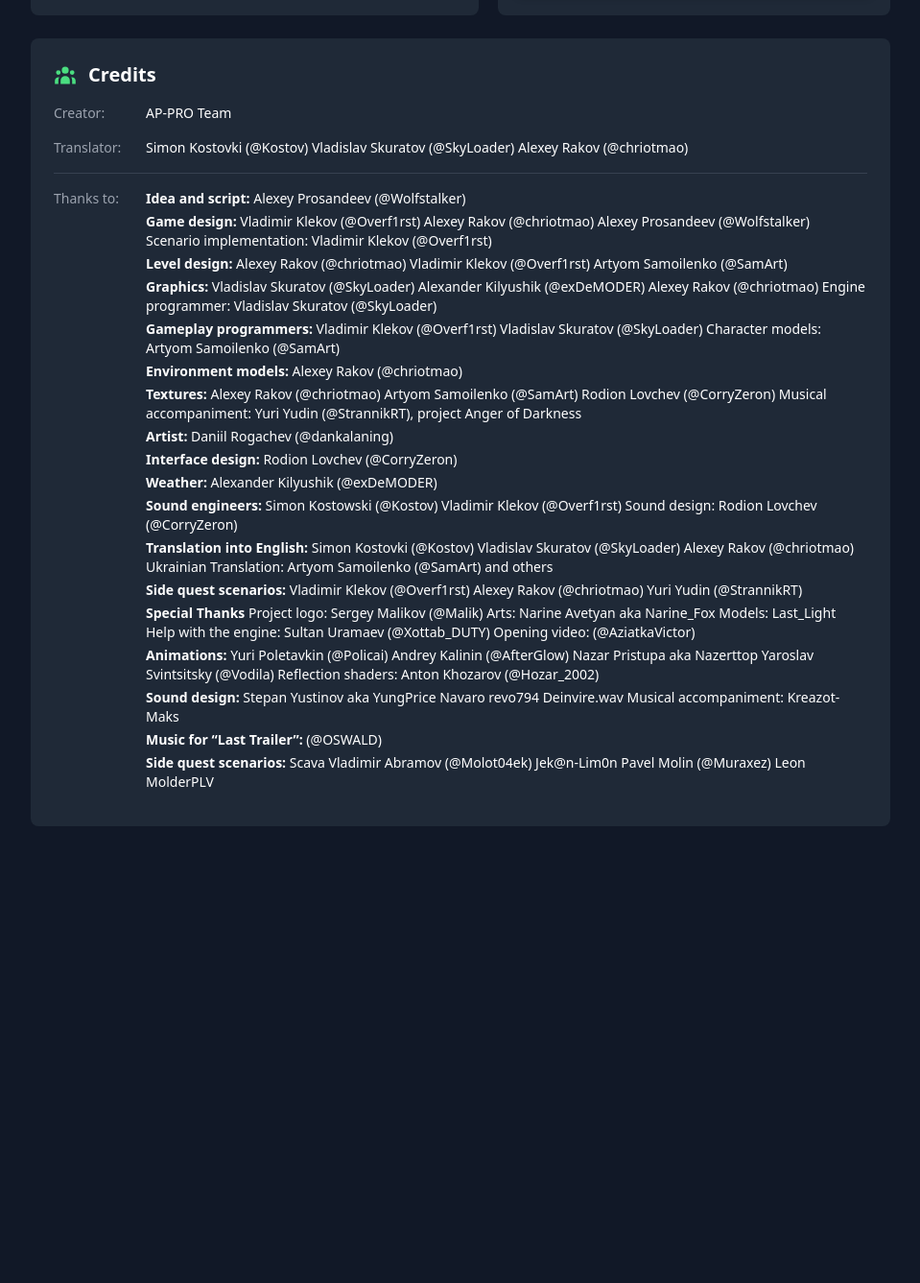
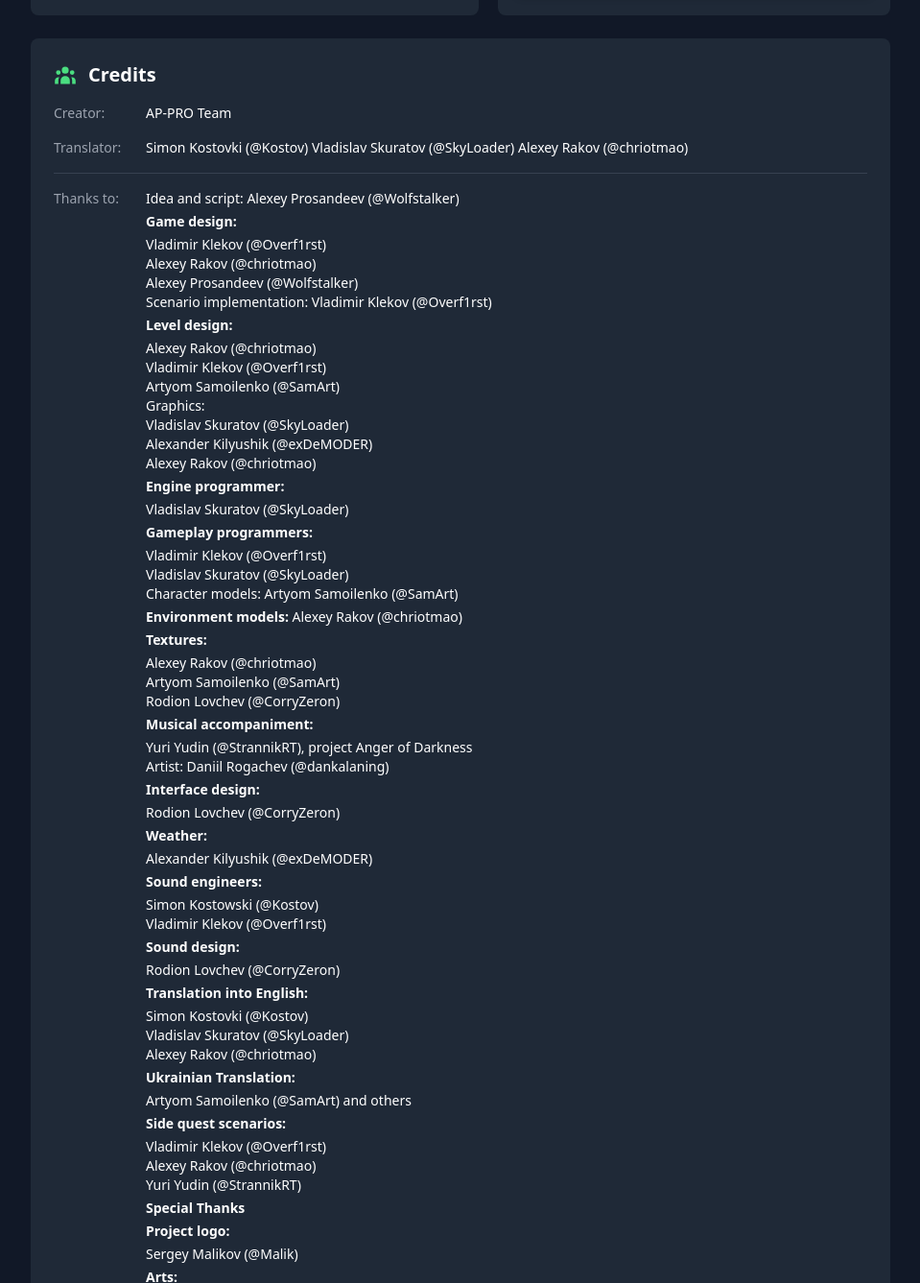
Before and after one commit to Cheekitos/CSMA, a Jekyll site: the page built from _mods/true-stalker.md, in a window 1280 px wide and 1400 px high, scrolled down 1317 px, cut to the strip 63-1400 px from the top of the window. Shown: the whole strip at 96% size, without its empty margins (160-1119 px from the left). Built offline with Jekyll 4.4.1, drawn with Linux system fonts in a browser that asks for light colours; nearby versions of some CDN libraries; before the commit the page ends 2257 px from its top, so only the background shows below that; some of the changed lines change nothing that is shown; some of the changed text lies outside the part shown.

Commit message:
Update true-stalker.md

```diff
--- a/_mods/true-stalker.md
+++ b/_mods/true-stalker.md
@@ -1,6 +1,6 @@
 ---
 title: "True Stalker"
-rating: 4.0
+rating: 4
 standalone: true
 lowspec_friendly: false
 must_play: false
@@ -8,7 +8,7 @@ platform: "Call of Pripyat"
 engine: "OpenXRay"
 release_date: "2023-12-21"
 short_description: "A brand new story in a vibrant and dangerous Zone, with a level of polish and quality so high it could pass for an official sequel. Great world design, custom UI, new audio, balanced and challenging gameplay, and the OG games spirit."
-description: "True Stalker is a large-scale S.T.A.L.K.E.R. mod built with care: atmospheric visuals, professional voice acting, a redesigned interface, and solid gunplay powered by GUNSLINGER.<br> Technically, it's a brilliant mod with fantastic presentation. Well optimized and stable, it truly feels like a modern STALKER game that managed to retain the gameplay style and mood of the original games. It suffers from a weak narrative and main plot that lacks motivation, structure, and payoff, which undermines a bit the crazy potential of this mod. It's still an interesting and fun adventure worth playing at least once. Don't forget to count how many times the main protagonist gets knocked off!"
+description: "True Stalker is a large-scale S.T.A.L.K.E.R. mod built with care: atmospheric visuals, professional voice acting, a redesigned interface, and solid gunplay powered by GUNSLINGER.<br>Technically, it's a brilliant mod with fantastic presentation. Well optimized and stable, it truly feels like a modern STALKER game that managed to retain the gameplay style and mood of the original games. It suffers however from a weak narrative and main plot that lacks motivation, structure, and payoff, which undermines a bit the crazy potential of this mod. It's still an interesting and fun adventure worth playing at least once. Don't forget to count how many times the main protagonist gets knocked off!"
 
 gallery_images:
   - ""
@@ -41,90 +41,114 @@ translation_by: |
   Vladislav Skuratov (@SkyLoader)
   Alexey Rakov (@chriotmao)
 additional_credits: |
-  **Idea and script:** Alexey Prosandeev (@Wolfstalker)
+  Idea and script: Alexey Prosandeev (@Wolfstalker)
 
   **Game design:**
-  Vladimir Klekov (@Overf1rst)
-  Alexey Rakov (@chriotmao)
-  Alexey Prosandeev (@Wolfstalker)
-  Scenario implementation: Vladimir Klekov (@Overf1rst)
+  * Vladimir Klekov (@Overf1rst)
+  * Alexey Rakov (@chriotmao)
+  * Alexey Prosandeev (@Wolfstalker)
+  * Scenario implementation: Vladimir Klekov (@Overf1rst)
 
   **Level design:**
-  Alexey Rakov (@chriotmao)
-  Vladimir Klekov (@Overf1rst)
-  Artyom Samoilenko (@SamArt)
+  * Alexey Rakov (@chriotmao)
+  * Vladimir Klekov (@Overf1rst)
+  * Artyom Samoilenko (@SamArt)
+  * Graphics:
+  * Vladislav Skuratov (@SkyLoader)
+  * Alexander Kilyushik (@exDeMODER)
+  * Alexey Rakov (@chriotmao)
 
-  **Graphics:**
-  Vladislav Skuratov (@SkyLoader)
-  Alexander Kilyushik (@exDeMODER)
-  Alexey Rakov (@chriotmao)
-  Engine programmer: Vladislav Skuratov (@SkyLoader)
+  **Engine programmer:**
+  * Vladislav Skuratov (@SkyLoader)
 
   **Gameplay programmers:**
-  Vladimir Klekov (@Overf1rst)
-  Vladislav Skuratov (@SkyLoader)
-  Character models: Artyom Samoilenko (@SamArt)
+  * Vladimir Klekov (@Overf1rst)
+  * Vladislav Skuratov (@SkyLoader)
+  * Character models: Artyom Samoilenko (@SamArt)
 
-  **Environment models:** Alexey Rakov (@chriotmao)
+  **Environment models:**
+  Alexey Rakov (@chriotmao)
 
   **Textures:**
-  Alexey Rakov (@chriotmao)
-  Artyom Samoilenko (@SamArt)
-  Rodion Lovchev (@CorryZeron)
-  Musical accompaniment: Yuri Yudin (@StrannikRT), project Anger of Darkness
+  * Alexey Rakov (@chriotmao)
+  * Artyom Samoilenko (@SamArt)
+  * Rodion Lovchev (@CorryZeron)
 
-  **Artist:** Daniil Rogachev (@dankalaning)
+  **Musical accompaniment:**
+  * Yuri Yudin (@StrannikRT), project Anger of Darkness
+  * Artist: Daniil Rogachev (@dankalaning)
 
-  **Interface design:** Rodion Lovchev (@CorryZeron)
+  **Interface design:**
+  * Rodion Lovchev (@CorryZeron)
 
-  **Weather:** Alexander Kilyushik (@exDeMODER)
+  **Weather:**
+  * Alexander Kilyushik (@exDeMODER)
 
   **Sound engineers:**
-  Simon Kostowski (@Kostov)
-  Vladimir Klekov (@Overf1rst)
-  Sound design: Rodion Lovchev (@CorryZeron)
+  * Simon Kostowski (@Kostov)
+  * Vladimir Klekov (@Overf1rst)
+
+  **Sound design:**
+  * Rodion Lovchev (@CorryZeron)
 
   **Translation into English:**
-  Simon Kostovki (@Kostov)
-  Vladislav Skuratov (@SkyLoader)
-  Alexey Rakov (@chriotmao)
-  Ukrainian Translation: Artyom Samoilenko (@SamArt) and others
+  * Simon Kostovki (@Kostov)
+  * Vladislav Skuratov (@SkyLoader)
+  * Alexey Rakov (@chriotmao)
+
+  **Ukrainian Translation:**
+  * Artyom Samoilenko (@SamArt) and others
 
   **Side quest scenarios:**
-  Vladimir Klekov (@Overf1rst)
-  Alexey Rakov (@chriotmao)
-  Yuri Yudin (@StrannikRT)
+  * Vladimir Klekov (@Overf1rst)
+  * Alexey Rakov (@chriotmao)
+  * Yuri Yudin (@StrannikRT)
 
   **Special Thanks**
-  Project logo: Sergey Malikov (@Malik)
-  Arts: Narine Avetyan aka Narine_Fox
-  Models: Last_Light
-  Help with the engine: Sultan Uramaev (@Xottab_DUTY)
-  Opening video: (@AziatkaVictor)
+
+  **Project logo:**
+  * Sergey Malikov (@Malik)
+
+  **Arts:**
+  * Narine Avetyan aka Narine_Fox
+
+  **Models:**
+  * Last_Light
+
+  **Help with the engine:**
+  * Sultan Uramaev (@Xottab_DUTY)
+
+  **Opening video:**
+  * (@AziatkaVictor)
 
   **Animations:**
-  Yuri Poletavkin (@Policai)
-  Andrey Kalinin (@AfterGlow)
-  Nazar Pristupa aka Nazerttop
-  Yaroslav Svintsitsky (@Vodila)
-  Reflection shaders: Anton Khozarov (@Hozar_2002)
+  * Yuri Poletavkin (@Policai)
+  * Andrey Kalinin (@AfterGlow)
+  * Nazar Pristupa aka Nazerttop
+  * Yaroslav Svintsitsky (@Vodila)
+
+  **Reflection shaders:**
+  * Anton Khozarov (@Hozar_2002)
 
   **Sound design:**
-  Stepan Yustinov aka YungPrice
-  Navaro
-  revo794
-  Deinvire.wav
-  Musical accompaniment: Kreazot-Maks
+  * Stepan Yustinov aka YungPrice
+  * Navaro
+  * revo794
+  * Deinvire.wav
 
-  **Music for "Last Trailer":** (@OSWALD)
+  **Musical accompaniment:**
+  * Kreazot-Maks
+
+  **Music for "Last Trailer":**
+  * (@OSWALD)
 
   **Side quest scenarios:**
-  Scava
-  Vladimir Abramov (@Molot04ek)
-  Jek@n-Lim0n
-  Pavel Molin (@Muraxez)
-  Leon
-  MolderPLV
+  * Scava
+  * Vladimir Abramov (@Molot04ek)
+  * Jek@n-Lim0n
+  * Pavel Molin (@Muraxez)
+  * Leon
+  * MolderPLV
 ---
 
 ### Installation Instructions
```
